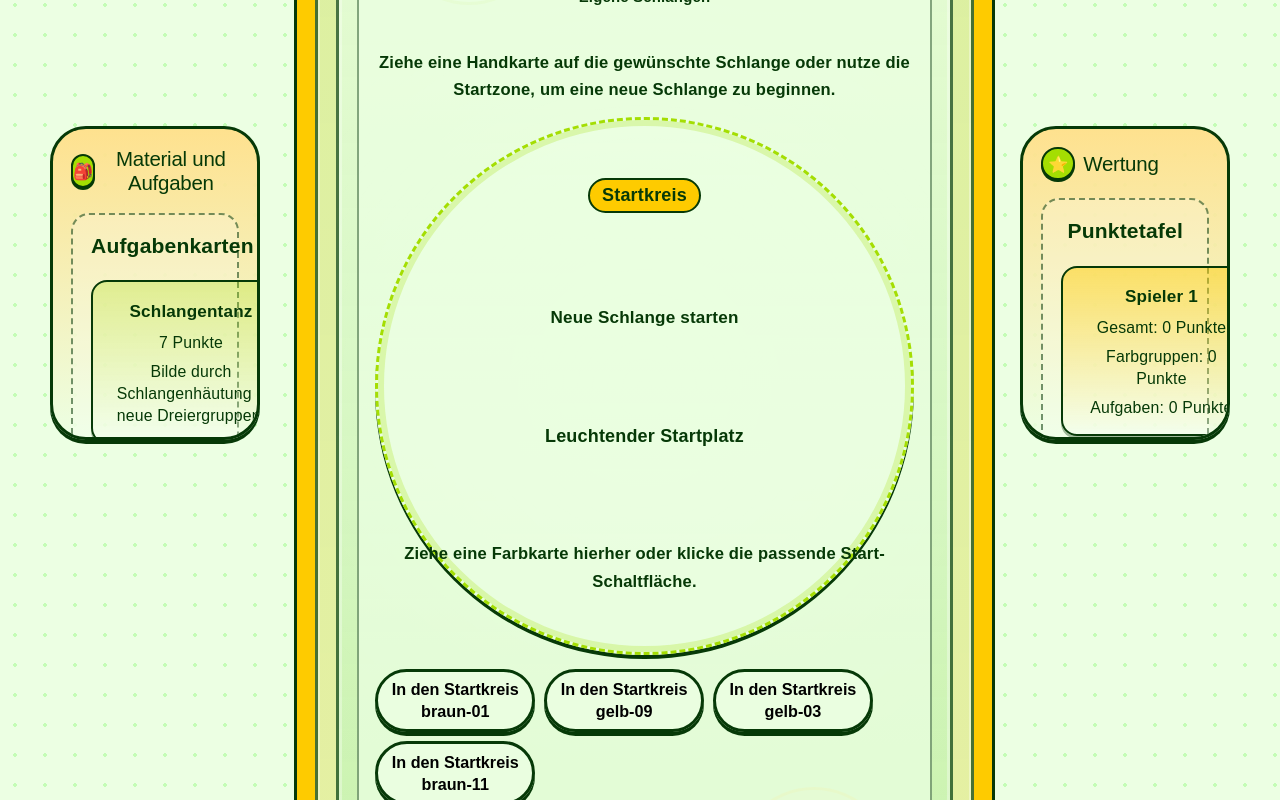
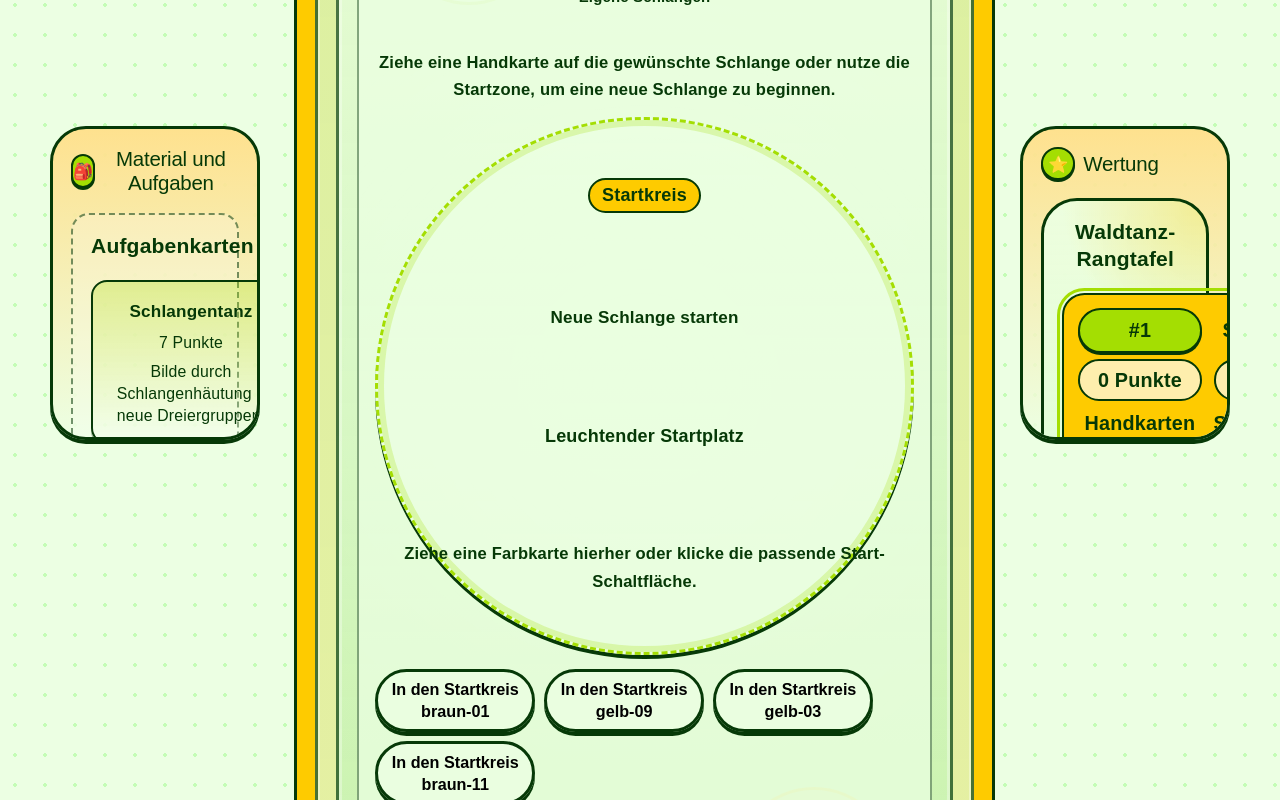
Before and after one commit to hanno79/schlangentanz-v2, a React (Vite) app: page / in a window 1280 px wide. Shown: the part 6220-7020 px from the top of the page. Built offline with nearby package versions, Linux system fonts and the light colour scheme.

Commit message:
M1ab: Waldtanz-Rangtafel zeigen

```diff
--- a/src/App.css
+++ b/src/App.css
@@ -3140,6 +3140,72 @@ code {
   background: linear-gradient(180deg, rgba(254, 203, 0, 0.48), rgba(255, 255, 255, 0.18));
 }
 
+.waldtanz-rangtafel {
+  margin-top: 1rem;
+  padding: 1rem;
+  border: var(--st-border-width-chunky) solid var(--st-color-border-strong);
+  border-radius: var(--st-radius-lg);
+  background:
+    radial-gradient(circle at top right, rgba(254, 203, 0, 0.35), transparent 8rem),
+    linear-gradient(180deg, rgba(236, 255, 227, 0.94), rgba(196, 253, 182, 0.68));
+  box-shadow: 0 4px 0 var(--st-color-border-strong);
+}
+
+.waldtanz-rangtafel h3 {
+  margin-top: 0;
+  font-family: var(--st-font-headline);
+}
+
+.waldtanz-rangtafel__liste {
+  list-style: none;
+  padding: 0;
+  margin: 0;
+  display: grid;
+  gap: 0.75rem;
+}
+
+.waldtanz-rangtafel__karte {
+  display: grid;
+  grid-template-columns: auto 1fr;
+  gap: 0.35rem 0.65rem;
+  align-items: center;
+  padding: 0.75rem;
+  border: 2px solid var(--st-color-border-strong);
+  border-radius: 1.25rem;
+  background: rgba(255, 255, 255, 0.64);
+  box-shadow: 0 3px 0 rgba(6, 57, 7, 0.42);
+  font-weight: 800;
+}
+
+.waldtanz-rangtafel__karte--fuehrung {
+  background: var(--st-color-secondary-container);
+}
+
+.waldtanz-rangtafel__karte--aktiv {
+  outline: 3px solid var(--st-color-primary-container);
+  outline-offset: 2px;
+}
+
+.waldtanz-rangtafel__rang {
+  display: inline-grid;
+  place-items: center;
+  min-width: 2.25rem;
+  min-height: 2.25rem;
+  border: 2px solid var(--st-color-border-strong);
+  border-radius: 999px;
+  background: var(--st-color-primary-container);
+  box-shadow: 0 2px 0 var(--st-color-border-strong);
+  font-family: var(--st-font-headline);
+}
+
+.waldtanz-rangtafel__punkte,
+.waldtanz-rangtafel__status {
+  padding: 0.15rem 0.55rem;
+  border: 2px solid var(--st-color-border-strong);
+  border-radius: 999px;
+  background: rgba(255, 255, 255, 0.68);
+}
+
 .zugfortschritt-liste {
   list-style: none;
   padding: 0;
--- a/src/App.tsx
+++ b/src/App.tsx
@@ -1,4 +1,4 @@
-import { Fragment, useId, useMemo, useRef, useState } from 'react'
+import { useId, useMemo, useRef, useState } from 'react'
 import './App.css'
 import {
   erstelleSpielzustand,
@@ -38,6 +38,7 @@ import WaldtanzZugspur from './components/WaldtanzZugspur'
 import WaldtanzAufgabentafel from './components/WaldtanzAufgabentafel'
 import WaldtanzKartenpop from './components/WaldtanzKartenpop'
 import WaldtanzBonuszauber from './components/WaldtanzBonuszauber'
+import WertungPanel from './components/WertungPanel'
 import type { KiGegnerAnzahl } from './components/SonnigesNestLobby'
 import { aktionsLabel } from './aktionsLabel'
 import { spieleKiZuegeBisZumMenschen } from './kiZug'
@@ -210,7 +211,7 @@ function App({ initialZustand }: AppProps) {
     ? 'Gleichstand'
     : `Sieg für ${gewinnerListe[0] ? spielerNameFuerId(gewinnerListe[0].spielerId) : 'unbekannt'}`
   const empfohleneAktionId = useId(), phasenaktionId = useId(), heroTitelId = useId(), spielstatusTitelId = useId(), aktiverSpielerTitelId = useId(), spieltischTitelId = useId()
-  const spieleruebersichtTitelId = useId(), materialUndAufgabenTitelId = useId(), aufgabenkartenTitelId = useId(), wertungTitelId = useId(), punktetafelTitelId = useId()
+  const spieleruebersichtTitelId = useId(), materialUndAufgabenTitelId = useId(), aufgabenkartenTitelId = useId()
   const pflichtschrittLabel = naechsterPflichtschrittLabel(zustand, legaleAktionen, nichtEnumerierteAktionenHinweise, ueberhand)
   const empfohleneAktionLabel = legaleAktionen.length > 0 ? aktionsLabel(legaleAktionen[0]) : ''
   const hatSichtbarePhasenaktion = reaktionsAktionen.length === 0 && ((zustand.zugphase === 'Ausspielphase' && zustand.zugpflichten.gespielteKarten > 0) || zustand.zugphase === 'Aufgabenpruefung' || zustand.zugphase === 'Zugabschluss' || zustand.zugphase === 'Nachziehphase')
@@ -453,45 +454,7 @@ function App({ initialZustand }: AppProps) {
             </p>
           </DebugGruppe>
         </section>
-        <section className="info-panel info-panel--wertung waldtanz-hud waldtanz-hud--wertung" aria-labelledby={wertungTitelId} aria-live="polite" aria-atomic="true">
-          <h2 id={wertungTitelId}>Wertung</h2>
-          {istSpielende && (
-            <>
-              <p>Spielende erreicht.</p>
-              <p>Ergebnis: {ergebnisText}</p>
-            </>
-          )}
-          <section className="scoreboard-bereich" aria-labelledby={punktetafelTitelId} aria-live="polite" aria-atomic="true">
-            <h3 id={punktetafelTitelId}>Punktetafel</h3>
-            <ul className="scoreboard-liste">
-              {spielerwertungen.map(eintrag => {
-                const spieler = zustand.spieler.find(s => s.id === eintrag.spielerId)
-
-                return (
-                  <li key={eintrag.spielerId} className="scoreboard-karte">
-                    <strong>{spieler?.name ?? eintrag.spielerId}</strong>
-                    <span>Gesamt: {eintrag.gesamtPunkte} Punkte</span>
-                    <span>Farbgruppen: {eintrag.wertung.farbgruppenPunkte.gesamtPunkte} Punkte</span>
-                    <span>Aufgaben: {eintrag.wertung.aufgabenPunkte.gesamtPunkte} Punkte</span>
-                  </li>
-                )
-              })}
-            </ul>
-          </section>
-          <DebugGruppe titel="Punkteübersicht">
-            {gesamtwertung.spielerwertungen.map(eintrag => (
-              <Fragment key={eintrag.spielerId}>
-                <p>Punktestand von {spielerNameFuerId(eintrag.spielerId)}: {eintrag.gesamtPunkte} Punkte</p>
-                <p>
-                  Punktequellen von {spielerNameFuerId(eintrag.spielerId)}: Farbgruppen {eintrag.wertung.farbgruppenPunkte.gesamtPunkte} Punkte, Aufgaben {eintrag.wertung.aufgabenPunkte.gesamtPunkte} Punkte
-                </p>
-              </Fragment>
-            ))}
-          </DebugGruppe>
-          {gewinnerErgebnis && gewinnerErgebnis.gewinner.map(g => (
-            <p key={g.spielerId}>Gewinner {spielerNameFuerId(g.spielerId)}: {g.gesamtPunkte} Punkte</p>
-          ))}
-        </section>
+        <WertungPanel zustand={zustand} spielerwertungen={spielerwertungen} gesamtwertung={gesamtwertung} gewinnerErgebnis={gewinnerErgebnis} istSpielende={istSpielende} ergebnisText={ergebnisText} spielerNameFuerId={spielerNameFuerId} />
       </section>
     </main>
   )
--- /dev/null
+++ b/src/components/WertungPanel.tsx
@@ -0,0 +1,115 @@
+/*
+Author: rahn
+Datum: 15.06.2026
+Version: 1.0
+Beschreibung: Wertungsbereich mit Stitch-Rangtafel, klassischer Punktetafel und Entwicklungsdaten.
+*/
+
+import { useId } from 'react'
+import type { GewinnerErgebnis, SpielerWertungsEintrag, SpielGesamtwertungErgebnis, Spielzustand } from '../engine'
+import DebugGruppe from './DebugGruppe'
+
+interface WertungPanelProps {
+  zustand: Spielzustand
+  spielerwertungen: SpielerWertungsEintrag[]
+  gesamtwertung: SpielGesamtwertungErgebnis
+  gewinnerErgebnis: GewinnerErgebnis | null
+  istSpielende: boolean
+  ergebnisText: string
+  spielerNameFuerId: (spielerId: string) => string
+}
+
+function rangStatus(index: number, istAktiv: boolean): string {
+  if (index === 0) return 'führt'
+  if (istAktiv) return 'am Zug'
+  return 'wartet'
+}
+
+export default function WertungPanel({
+  zustand,
+  spielerwertungen,
+  gesamtwertung,
+  gewinnerErgebnis,
+  istSpielende,
+  ergebnisText,
+  spielerNameFuerId,
+}: WertungPanelProps) {
+  const wertungTitelId = useId()
+  const rangtafelTitelId = useId()
+  const punktetafelTitelId = useId()
+  const aktiverSpielerId = zustand.spieler[zustand.aktiverSpielerIndex].id
+  const rangliste = spielerwertungen
+    .map((eintrag, originalIndex) => ({
+      eintrag,
+      originalIndex,
+      spieler: zustand.spieler.find((spieler) => spieler.id === eintrag.spielerId),
+    }))
+    .sort((a, b) => b.eintrag.gesamtPunkte - a.eintrag.gesamtPunkte || a.originalIndex - b.originalIndex)
+
+  return (
+    <section className="info-panel info-panel--wertung waldtanz-hud waldtanz-hud--wertung" aria-labelledby={wertungTitelId} aria-live="polite" aria-atomic="true">
+      <h2 id={wertungTitelId}>Wertung</h2>
+      {istSpielende && (
+        <>
+          <p>Spielende erreicht.</p>
+          <p>Ergebnis: {ergebnisText}</p>
+        </>
+      )}
+      <section className="waldtanz-rangtafel" aria-labelledby={rangtafelTitelId}>
+        <h3 id={rangtafelTitelId}>Waldtanz-Rangtafel</h3>
+        <ol className="waldtanz-rangtafel__liste">
+          {rangliste.map(({ eintrag, spieler }, index) => {
+            const istAktiv = eintrag.spielerId === aktiverSpielerId
+            const status = rangStatus(index, istAktiv)
+            return (
+              <li
+                key={eintrag.spielerId}
+                className={`waldtanz-rangtafel__karte${index === 0 ? ' waldtanz-rangtafel__karte--fuehrung' : ''}${istAktiv ? ' waldtanz-rangtafel__karte--aktiv' : ''}`}
+                aria-current={istAktiv ? 'true' : undefined}
+              >
+                <span className="waldtanz-rangtafel__rang">#{index + 1}</span>
+                <strong>{spieler?.name ?? eintrag.name}</strong>
+                <span className="waldtanz-rangtafel__punkte">{eintrag.gesamtPunkte} Punkte</span>
+                <span className="waldtanz-rangtafel__status">{status}</span>
+                <span>Handkarten {spieler?.hand.length ?? 0}</span>
+                <span>Schlangen {spieler?.schlangen.length ?? 0}</span>
+                <span>Farbgruppen {eintrag.wertung.farbgruppenPunkte.gesamtPunkte}</span>
+                <span>Quests {eintrag.wertung.aufgabenPunkte.gesamtPunkte}</span>
+              </li>
+            )
+          })}
+        </ol>
+      </section>
+      <section className="scoreboard-bereich" aria-labelledby={punktetafelTitelId} aria-live="polite" aria-atomic="true">
+        <h3 id={punktetafelTitelId}>Punktetafel</h3>
+        <ul className="scoreboard-liste">
+          {spielerwertungen.map(eintrag => {
+            const spieler = zustand.spieler.find(s => s.id === eintrag.spielerId)
+
+            return (
+              <li key={eintrag.spielerId} className="scoreboard-karte">
+                <strong>{spieler?.name ?? eintrag.spielerId}</strong>
+                <span>Gesamt: {eintrag.gesamtPunkte} Punkte</span>
+                <span>Farbgruppen: {eintrag.wertung.farbgruppenPunkte.gesamtPunkte} Punkte</span>
+                <span>Aufgaben: {eintrag.wertung.aufgabenPunkte.gesamtPunkte} Punkte</span>
+              </li>
+            )
+          })}
+        </ul>
+      </section>
+      <DebugGruppe titel="Punkteübersicht">
+        {gesamtwertung.spielerwertungen.map(eintrag => (
+          <div key={eintrag.spielerId}>
+            <p>Punktestand von {spielerNameFuerId(eintrag.spielerId)}: {eintrag.gesamtPunkte} Punkte</p>
+            <p>
+              Punktequellen von {spielerNameFuerId(eintrag.spielerId)}: Farbgruppen {eintrag.wertung.farbgruppenPunkte.gesamtPunkte} Punkte, Aufgaben {eintrag.wertung.aufgabenPunkte.gesamtPunkte} Punkte
+            </p>
+          </div>
+        ))}
+      </DebugGruppe>
+      {gewinnerErgebnis && gewinnerErgebnis.gewinner.map(g => (
+        <p key={g.spielerId}>Gewinner {spielerNameFuerId(g.spielerId)}: {g.gesamtPunkte} Punkte</p>
+      ))}
+    </section>
+  )
+}
```
Also changed, not shown: 1 other file (tests, documents, lock files or other folders).
